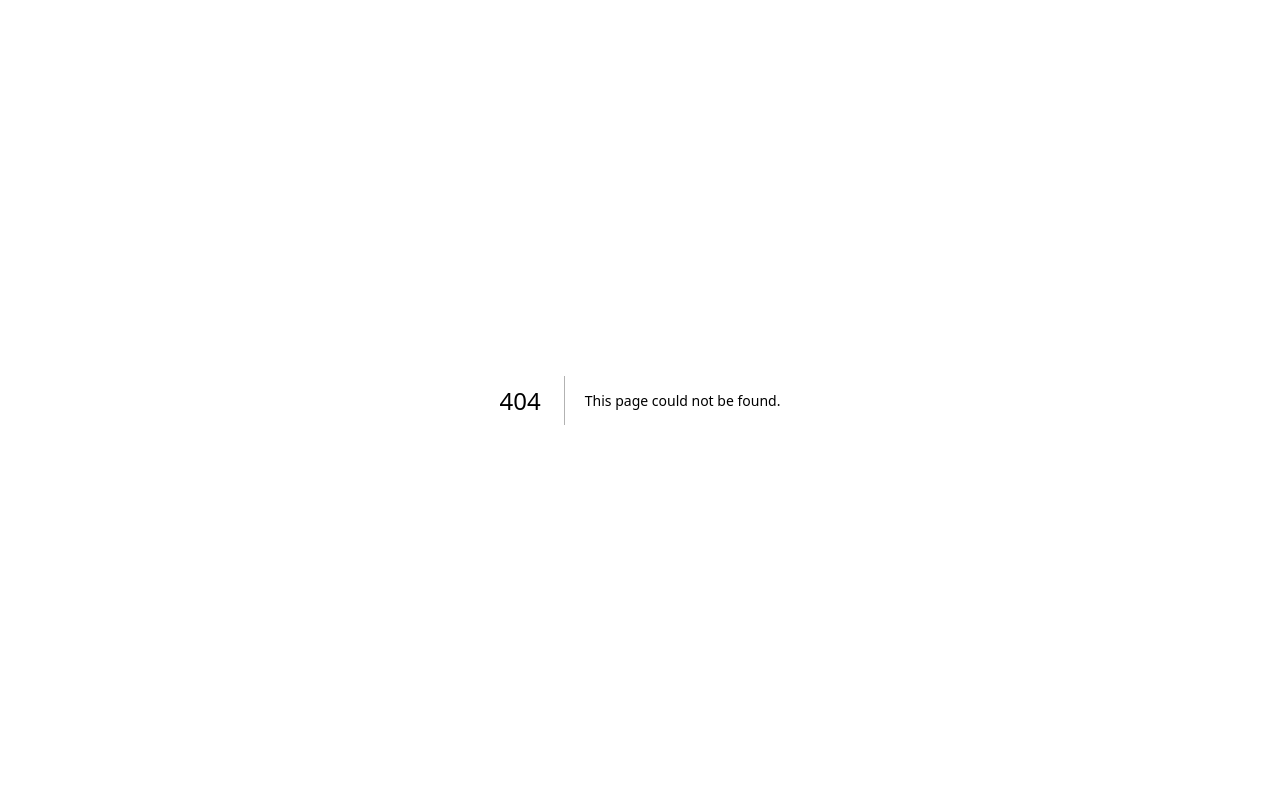
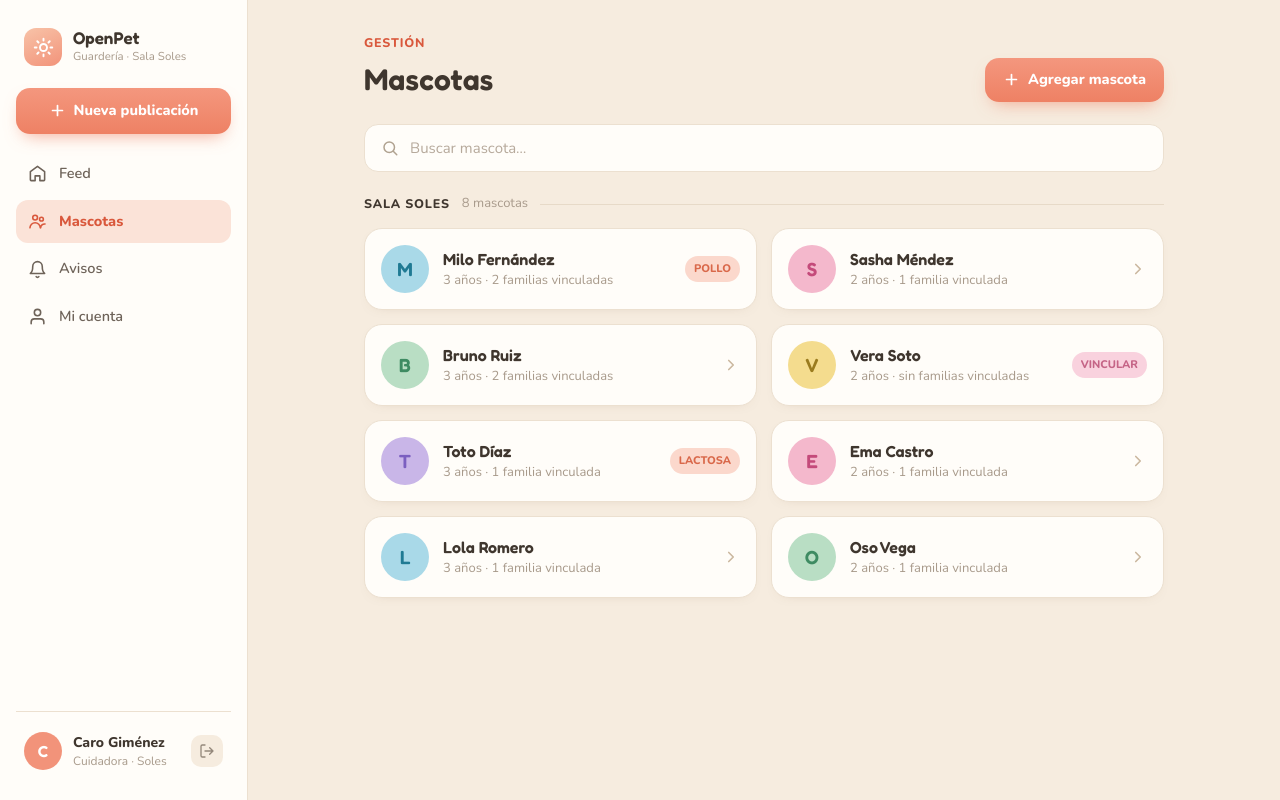
Before and after one commit to DavePineda/openpet, a Next.js app: page /mascotas in a window 1280 px wide. Before the commit this address had no page. Built offline with nearby package versions, Linux system fonts and the light colour scheme.

Commit message:
04-feat: implement MascotasPage and TarjetaMascota components with search functionality

```diff
--- /dev/null
+++ b/app/mascotas/page.tsx
@@ -0,0 +1,103 @@
+import Link from "next/link";
+import { Avatar } from "@/components/Avatar";
+import { Icon } from "@/components/Icon";
+import { Sidebar } from "@/components/Sidebar";
+import { mascotas, descripcionFamilia, type Mascota } from "@/data/mascotas";
+
+function TarjetaMascota({ mascota }: { mascota: Mascota }) {
+  return (
+    <Link
+      href={`/mascotas/${mascota.id}`}
+      className="flex min-w-0 items-center gap-[14px] rounded-[18px] border border-[#ECE0D0] bg-[#FFFDF9] p-4 shadow-[0_4px_14px_-12px_rgba(120,90,60,0.5)] transition-[border-color,transform] duration-150 hover:-translate-y-[2px] hover:border-[#F2A78E]"
+    >
+      <Avatar
+        inicial={mascota.nombre.charAt(0)}
+        bg={mascota.avatarBg}
+        color={mascota.avatarColor}
+        size="lg"
+      />
+      <div className="min-w-0 flex-1">
+        <div className="font-fredoka text-base font-semibold text-foreground">
+          {mascota.nombre}
+        </div>
+        <div className="text-[13px] text-[#A89A8B]">
+          {mascota.edad} · {descripcionFamilia(mascota)}
+        </div>
+      </div>
+      {mascota.badge ? (
+        <span
+          className="flex-none rounded-full px-[9px] py-[5px] text-[11px] font-extrabold"
+          style={{
+            backgroundColor: mascota.badge.bg,
+            color: mascota.badge.color,
+          }}
+        >
+          {mascota.badge.texto}
+        </span>
+      ) : (
+        <Icon size={18} strokeWidth={2.2} stroke="#CBB89F" className="flex-none">
+          <path d="m9 18 6-6-6-6" />
+        </Icon>
+      )}
+    </Link>
+  );
+}
+
+export default function MascotasPage() {
+  return (
+    <div className="flex min-h-screen bg-background text-foreground">
+      <Sidebar activo="mascotas" />
+      <main className="h-screen min-w-0 flex-1 overflow-y-auto">
+        <div className="mx-auto w-full max-w-[880px] px-10 pt-[34px] pb-20">
+          <div className="mb-[22px] flex items-end justify-between gap-4">
+            <div>
+              <div className="mb-1 text-[12.5px] font-extrabold tracking-[0.8px] text-[#D9583C]">
+                GESTIÓN
+              </div>
+              <h1 className="font-fredoka m-0 text-[30px] font-semibold text-foreground">
+                Mascotas
+              </h1>
+            </div>
+            <Link
+              href="/mascotas/agregar"
+              className="flex items-center gap-2 rounded-[14px] bg-[linear-gradient(180deg,#F4977E,#EE8164)] px-[18px] py-[11px] text-[14.5px] font-extrabold text-white shadow-[0_8px_18px_-8px_rgba(238,129,100,0.7)]"
+            >
+              <Icon size={17} strokeWidth={2.4} stroke="#fff">
+                <path d="M12 5v14M5 12h14" />
+              </Icon>
+              Agregar mascota
+            </Link>
+          </div>
+
+          <div className="mb-[22px] flex items-center gap-[11px] rounded-[14px] border border-[#ECE0D0] bg-[#FFFDF9] px-4 py-3">
+            <Icon size={18} stroke="#B0A290">
+              <circle cx="11" cy="11" r="7" />
+              <path d="m21 21-4.3-4.3" />
+            </Icon>
+            <input
+              type="text"
+              placeholder="Buscar mascota…"
+              className="w-full flex-1 border-none bg-transparent text-[15px] text-foreground outline-none placeholder:text-[#B6A99B]"
+            />
+          </div>
+
+          <div className="mb-[14px] flex items-center gap-3">
+            <span className="text-[12.5px] font-extrabold tracking-[0.8px] text-foreground">
+              SALA SOLES
+            </span>
+            <span className="text-[13px] text-[#A89A8B]">
+              {mascotas.length} mascotas
+            </span>
+            <span className="h-px flex-1 bg-[#E7DAC8]" />
+          </div>
+
+          <div className="grid grid-cols-2 gap-[14px]">
+            {mascotas.map((mascota) => (
+              <TarjetaMascota key={mascota.id} mascota={mascota} />
+            ))}
+          </div>
+        </div>
+      </main>
+    </div>
+  );
+}
--- a/components/Icon.tsx
+++ b/components/Icon.tsx
@@ -5,6 +5,7 @@ interface IconProps {
   strokeWidth?: number;
   stroke?: string;
   fill?: string;
+  className?: string;
   children: ReactNode;
 }
 
@@ -13,6 +14,7 @@ export function Icon({
   strokeWidth = 2,
   stroke = "currentColor",
   fill = "none",
+  className,
   children,
 }: IconProps) {
   return (
@@ -26,6 +28,7 @@ export function Icon({
       strokeLinecap="round"
       strokeLinejoin="round"
       aria-hidden="true"
+      className={className}
     >
       {children}
     </svg>
```
